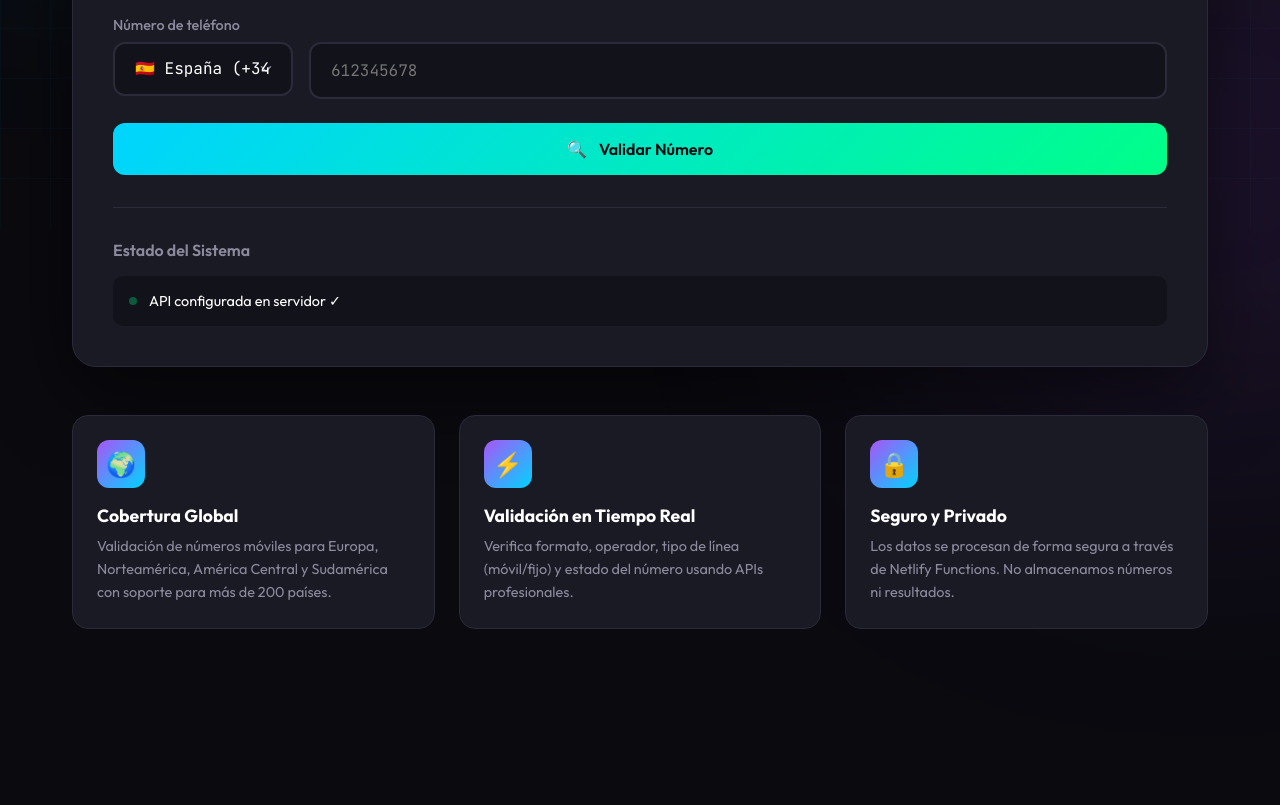
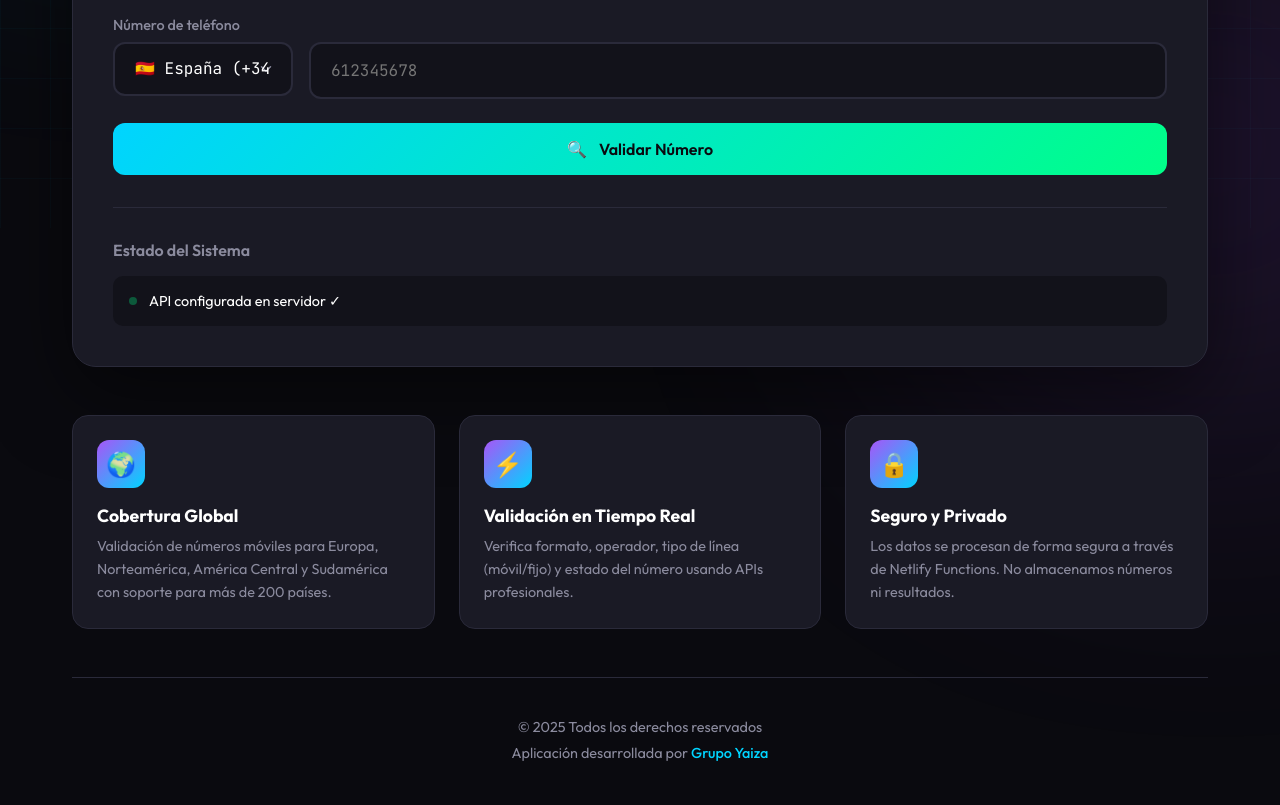
Before and after one commit to elllanerosolitario55-ai/verificarllamadas, a website: page index.html in a window 1280 px wide. Shown: the part 572-1377 px from the top of the page. Before the commit the page ends 1233 px from the top, so only its background shows below. Drawn offline with Linux system fonts and the light colour scheme.

Commit message:
Update index.html

```diff
--- a/index.html
+++ b/index.html
@@ -584,6 +584,32 @@
             margin-top: 1.5rem;
         }
 
+        /* Footer */
+        .footer {
+            text-align: center;
+            padding: 2rem 0;
+            margin-top: 3rem;
+            border-top: 1px solid var(--border-color);
+            color: var(--text-secondary);
+            font-size: 0.9rem;
+        }
+
+        .footer p {
+            margin: 0.5rem 0;
+        }
+
+        .footer a {
+            color: var(--accent-cyan);
+            text-decoration: none;
+            font-weight: 500;
+            transition: all 0.3s ease;
+        }
+
+        .footer a:hover {
+            color: var(--accent-green);
+            text-decoration: underline;
+        }
+
         /* Responsive */
         @media (max-width: 768px) {
             .container {
@@ -804,6 +830,11 @@
                 <p>Los datos se procesan de forma segura a través de Netlify Functions. No almacenamos números ni resultados.</p>
             </div>
         </div>
+
+        <footer class="footer">
+            <p>© 2025 Todos los derechos reservados</p>
+            <p>Aplicación desarrollada por <a href="https://grupoyaiza.es/" target="_blank" rel="noopener">Grupo Yaiza</a></p>
+        </footer>
     </div>
 
     <script>
```
